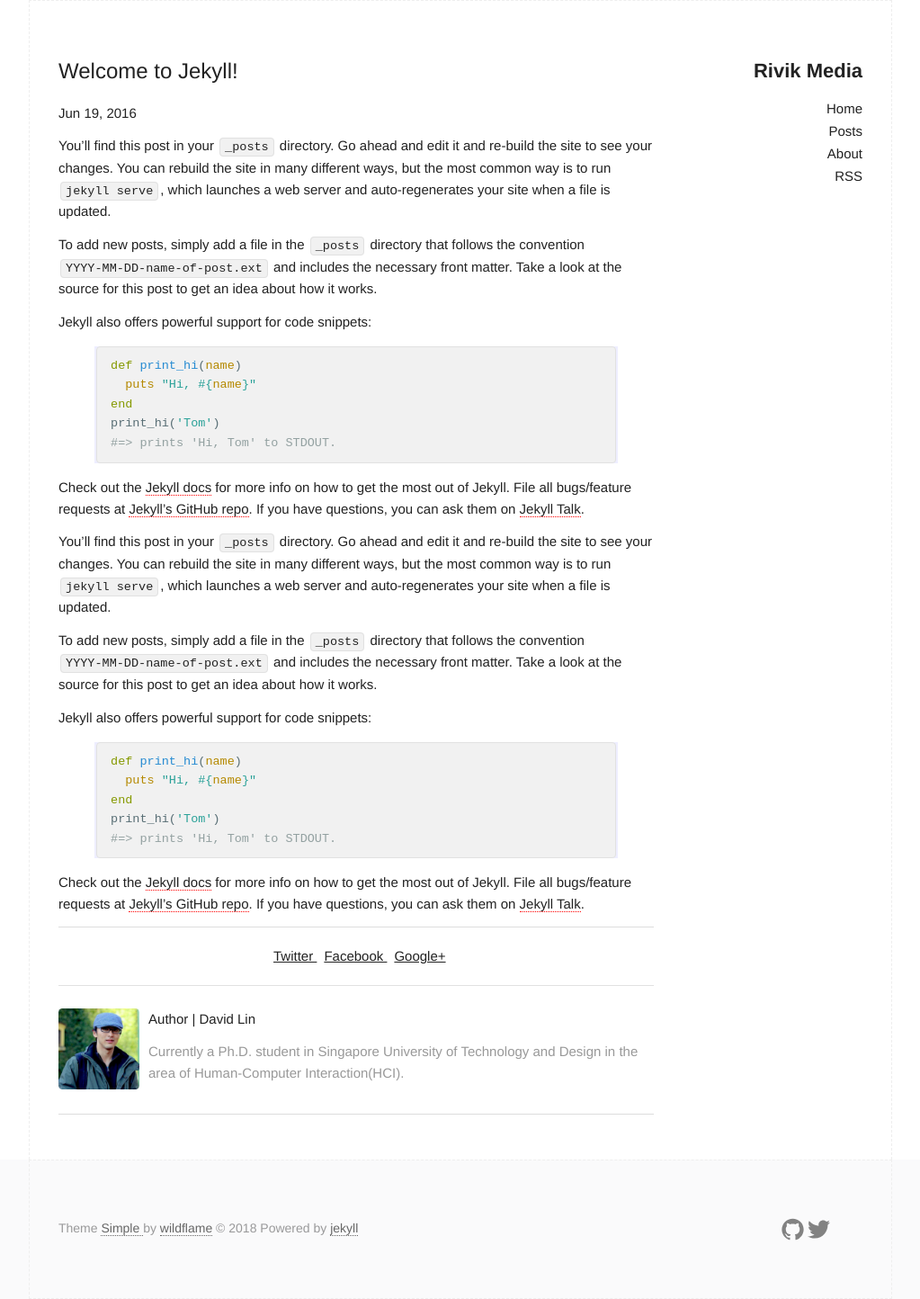
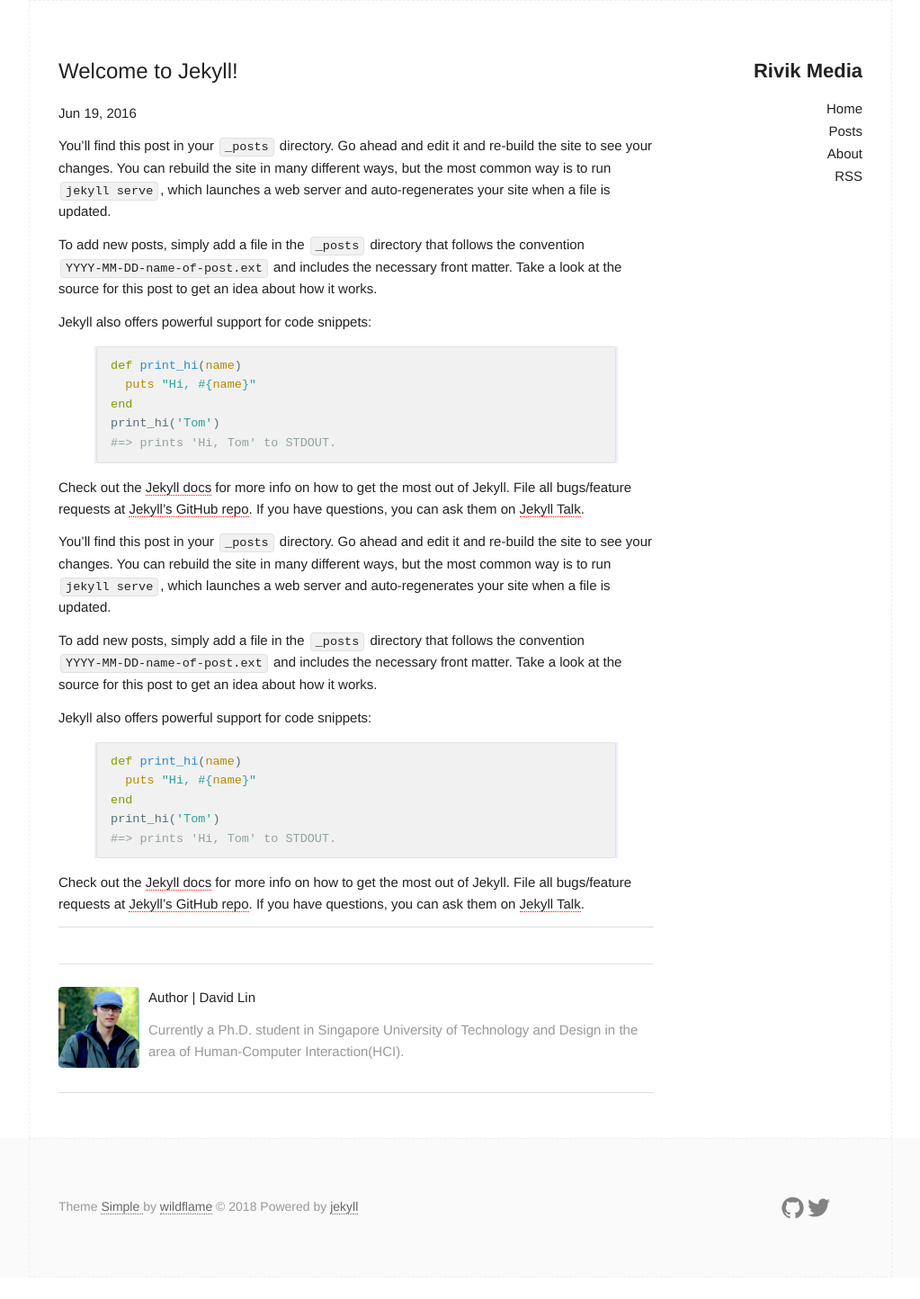
Before and after one commit to Rivik-Media/rivik-media, a Jekyll site: the page built from _posts/2011-06-19-welcome-to-jekyll.markdown, in a window 1280 px wide. Shown: the whole page at 90% size, without its empty margins (128-1151 px from the left). Built offline with Jekyll 4.4.1, drawn with Linux system fonts in a browser that asks for light colours; after the commit the page ends 1420 px from its top, so only the background shows below that.

Commit message:
removed social sharing

```diff
--- a/_includes/share.html
+++ /dev/null
@@ -1,11 +0,0 @@
-<section class="share">
-  <a class="share-link" href="" onclick="window.open(this.href, 'twitter-share', 'width=550,height=235');return false;">
-    Twitter
-  </a>
-  <a class="share-link" href="" onclick="window.open(this.href, 'facebook-share','width=580,height=296');return false;">
-    Facebook
-  </a>
-  <a class="share-link" href="" onclick="window.open(this.href, 'google-plus-share', 'width=490,height=530'); return false;">
-    Google+
-  </a>
-</section>
--- a/_layouts/post.html
+++ b/_layouts/post.html
@@ -14,8 +14,6 @@
 
   <footer class="article-footer">
 
-  {% include share.html %}
-
   <hr/>
 
   {% include author.html %}
```
